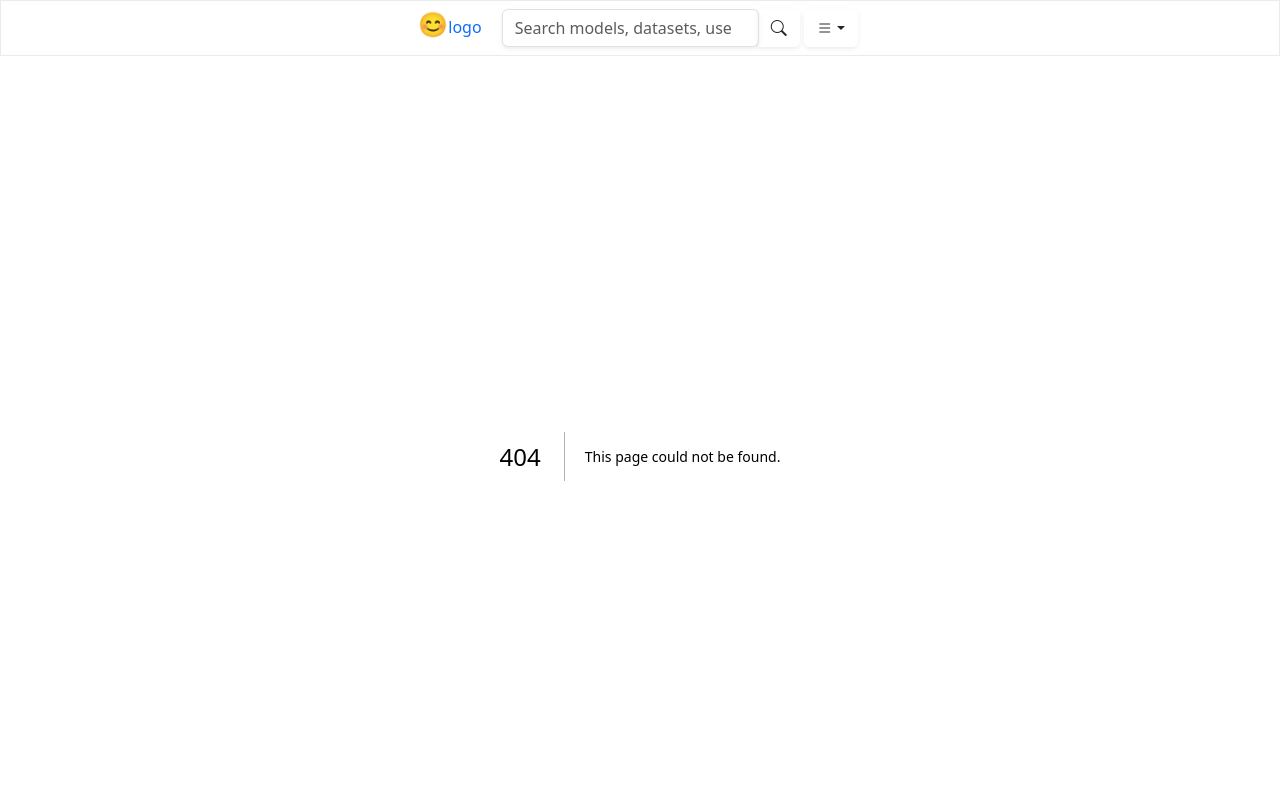
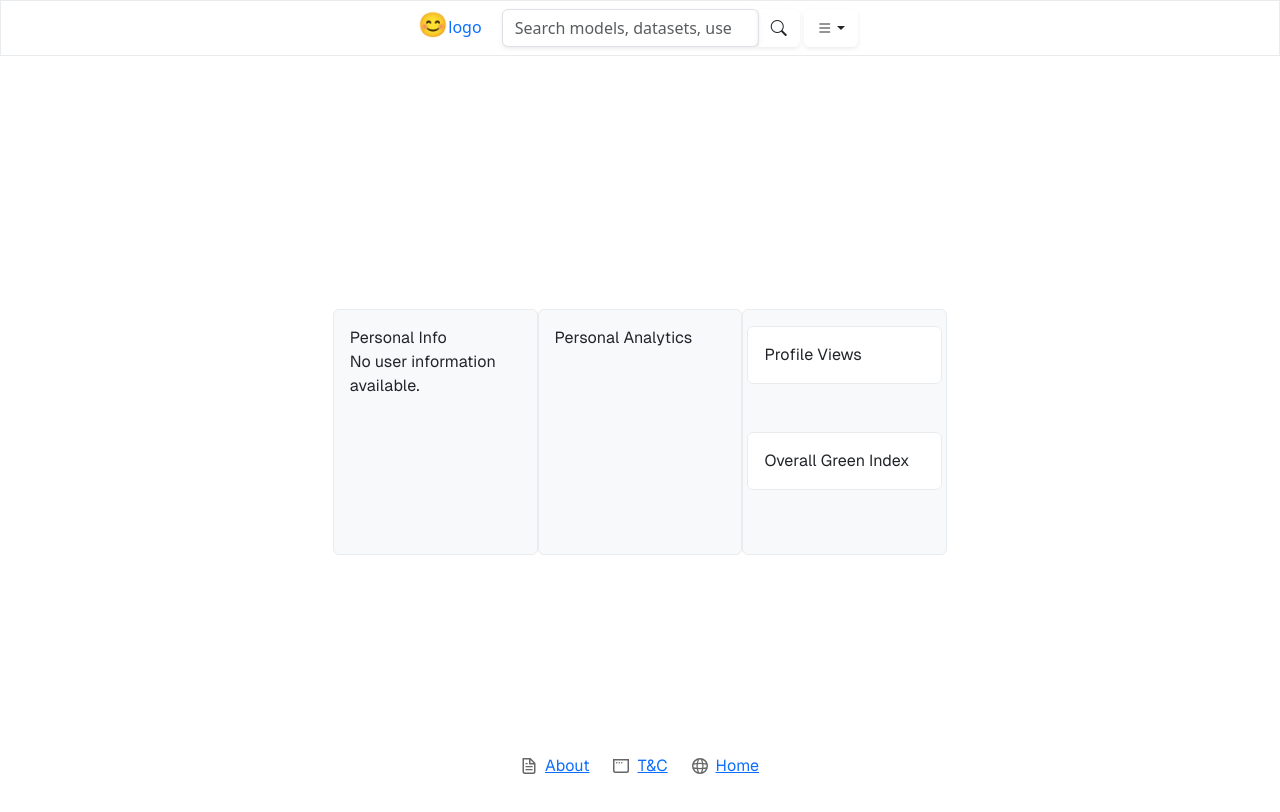
Before and after one commit to k1915361/2024-Nov-frontend-nextjs, a Next.js app: page /profile in a window 1280 px wide. Before the commit this address had no page. Shown: the top 812 px of the page. Built offline with nearby package versions, Linux system fonts and the light colour scheme; no server answers.

Commit message:
Cookie Token Auth. User Context LocalStorage.

```diff
--- a/next.config.mjs
+++ b/next.config.mjs
@@ -13,14 +13,25 @@ const nextConfig = {
                 ]
             },
             {
-                source: "/api/blog/:path*",
+                source: "/blog/:path*",
                 headers: [
                 { key: "Access-Control-Allow-Origin", value: "https://api.vercel.app" },
                 { key: "Access-Control-Allow-Methods", value: "GET, POST, OPTIONS" },
                 ],
             },
+            {
+                source: "/blog/:path*",
+                headers: [
+                { key: "Access-Control-Allow-Credentials", value: "true" },
+                { key: "Access-Control-Allow-Origin", value: "*" },
+                { key: "Access-Control-Allow-Methods", value: "GET,OPTIONS,PATCH,DELETE,POST,PUT" },
+                { key: "Access-Control-Allow-Headers", value: "X-CSRF-Token, X-Requested-With, Accept, Accept-Version, Content-Length, Content-MD5, Content-Type, Date, X-Api-Version" },
+                ]
+            }
         ]
     },
+
+
     async rewrites() {
         return [
             {
@@ -28,9 +39,14 @@ const nextConfig = {
                 destination: 'http://127.0.0.1:8000/:path*', // Server Origin
             },
             {
-                source: "/api/blog/:path*",
-                destination: "https://api.vercel.app/:path*", // Blog API server
+                source: "/blog/:path*",
+                destination: "https://api.vercel.app/blog/:path*",
             },
+            {
+                source: "/blog",
+                destination: "https://api.vercel.app/blog",
+            },
+
         ]
     },
 };
--- a/src/app/context/UserContext.js
+++ b/src/app/context/UserContext.js
@@ -1,11 +1,26 @@
-'use client'
+'use client';
 
-import { createContext, useContext, useState } from 'react';
+import { createContext, useContext, useState, useEffect } from 'react';
 
 const UserContext = createContext();
 
+const userObjFormat = { username: '', email: '', token: '' }
+
 export const UserProvider = ({ children }) => {
-    const [user, setUser] = useState({ username: '', email: '', token: '' });
+    const [user, setUser] = useState(null);
+
+    useEffect(() => {
+        const storedUser = localStorage.getItem('user');
+        if (storedUser) {
+            setUser(JSON.parse(storedUser));
+        }
+    }, []);
+
+    useEffect(() => {
+        if (user) {
+            localStorage.setItem('user', JSON.stringify(user));
+        }
+    }, [user]);
 
     return (
         <UserContext.Provider value={{ user, setUser }}>
--- a/src/app/login/fetchData.js
+++ b/src/app/login/fetchData.js
@@ -14,7 +14,7 @@ export const fetchData = async (
                 ...options.headers,
                 'Content-Type': 'application/json',
             },
-            credentials: "include",
+            credentials: 'include',
         });
 
         if (!response.ok) {
--- a/src/app/login/refresh-token/page.js
+++ b/src/app/login/refresh-token/page.js
@@ -1,9 +1,7 @@
 'use client'
 
-import { API_ROOT } from "@/app/homepage/list_models";
 import PageComponent from "../../page_component";
 import { fetchData } from "../fetchData";
-import { log } from "@/app/_components/model_form";
 import { useState } from "react";
 
 export async function refreshToken() {
--- /dev/null
+++ b/src/app/profile/page.js
@@ -0,0 +1,53 @@
+import { Suspense } from "react";
+import PageComponent from "../page_component";
+import UserClientInfo from "./profile";
+
+export const colBoxClass = "col p-3 mb-5 bg-body-tertiary rounded border border-light-subtle"
+
+export const rowBoxClass = "row p-3 mb-5 bg-body rounded border border-light-subtle"
+
+export function ColBox({children, ...props}) {
+    return (
+        <div className={colBoxClass} {...props}>
+            {children}
+        </div>
+    )
+}
+
+export function RowBox({children, ...props}) {
+    return (
+        <div className={rowBoxClass} {...props}>
+            {children}
+        </div>
+    )
+}
+
+export default function UserProfilePage() {
+
+    return (
+        <PageComponent>
+            <div className="container">
+                <div className="row">
+                    <ColBox>
+                        Personal Info
+                        <Suspense fallback={<div>Loading user info...</div>}>
+                            <UserClientInfo/>
+                        </Suspense>
+                    </ColBox>
+                    <ColBox>
+                        Personal Analytics
+                    </ColBox>
+                    <ColBox>
+                        <RowBox>
+                            Profile Views
+                        </RowBox>
+                        <RowBox>
+                            Overall Green Index
+                        </RowBox>
+                    </ColBox>
+                </div>
+            </div>
+        </PageComponent>
+    )
+
+}
--- /dev/null
+++ b/src/app/profile/profile.js
@@ -0,0 +1,17 @@
+"use client";
+
+import { useUser } from "../context/UserContext";
+
+export default function UserClientInfo() {
+    const { user } = useUser();
+
+    return (
+        <div>
+            {user?.username ? (
+                <p>{user.username}</p>
+            ) : (
+                <p>No user information available.</p>
+            )}
+        </div>
+    );
+}
```
Also changed, not shown: src/app/login/page.js (+7 -34 lines), src/app/login/refreshToken.js (+2 -6 lines), src/app/login/user-info/page.js (added, +25 -0 lines).
